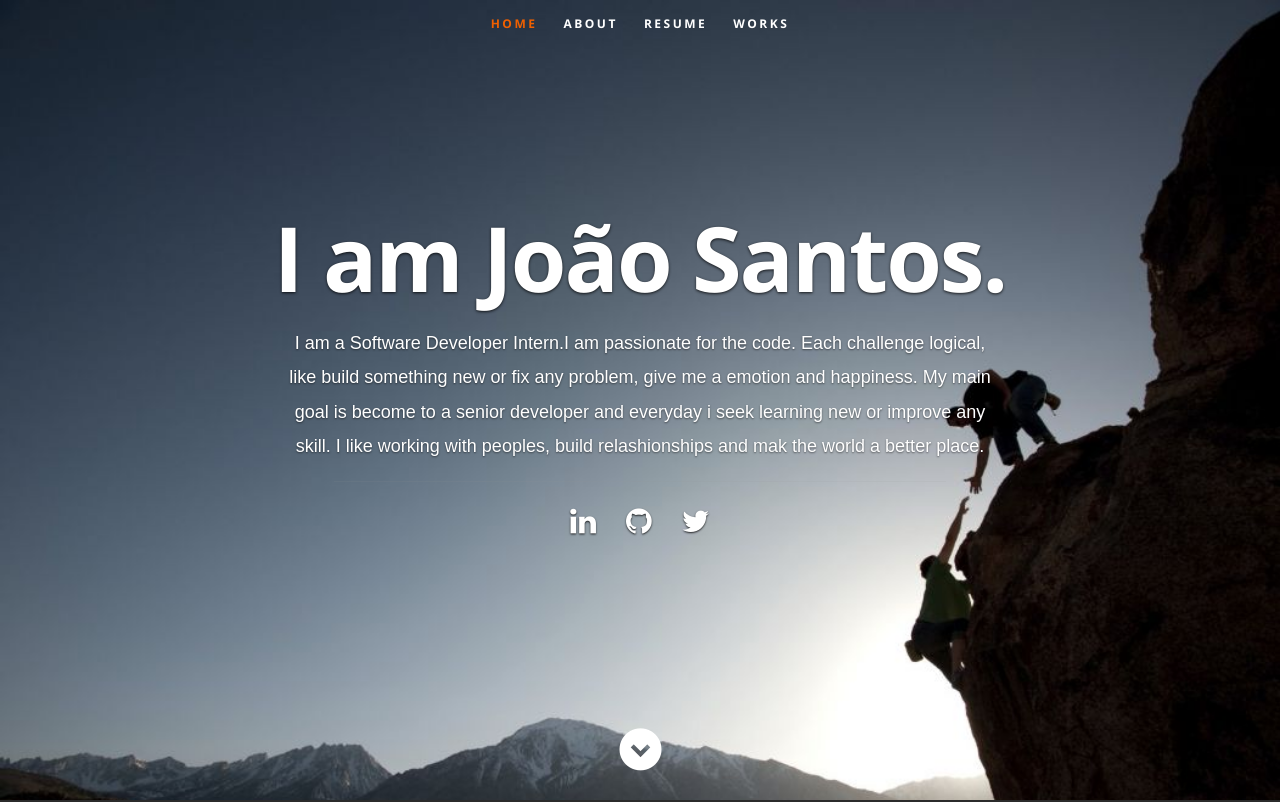
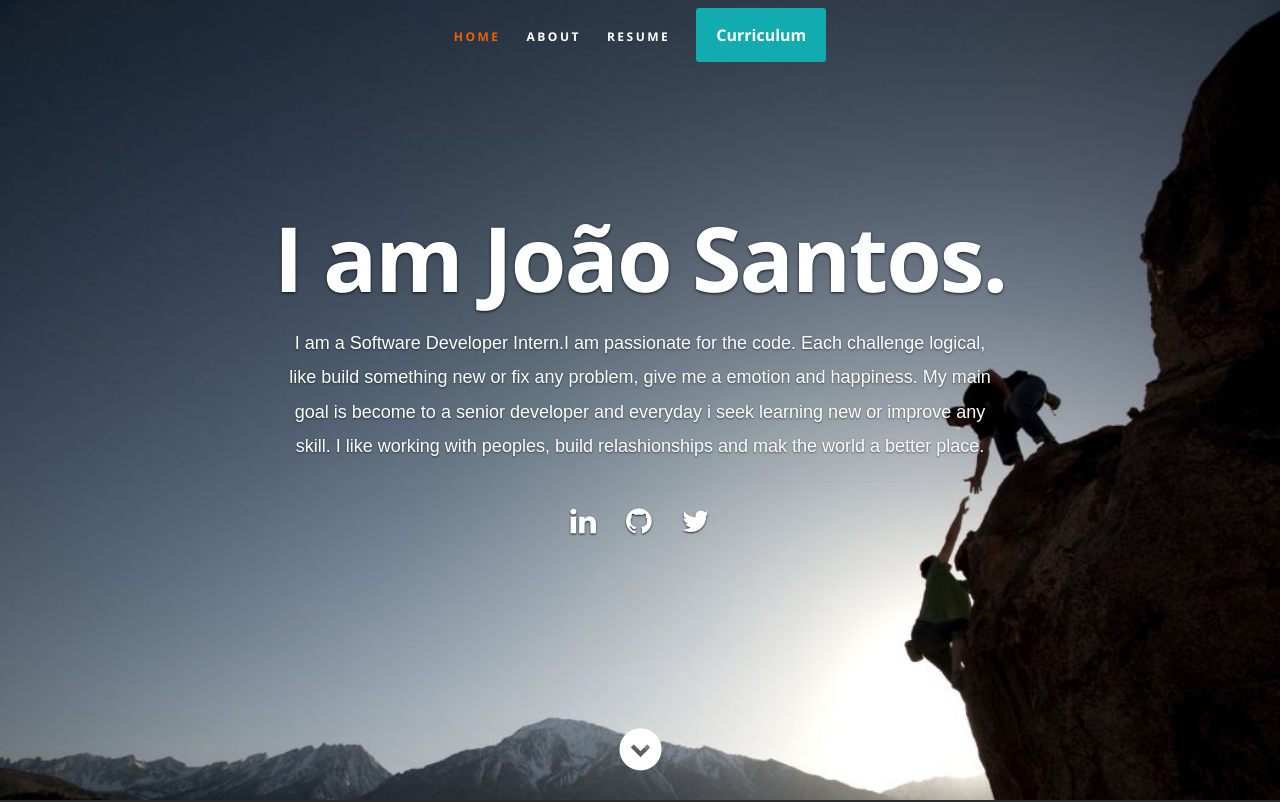
Before and after one commit to joaocika93/joaocika93.github.io, a React (Create React App) app: page / in a window 1280 px wide. Shown: the top 802 px of the page. Built offline with nearby package versions, Linux system fonts and the light colour scheme; some icons are missing.

Commit message:
Add files via upload

```diff
--- a/src/components/Header.js
+++ b/src/components/Header.js
@@ -1,4 +1,5 @@
 import React, { Component } from 'react';
+import Curriculum from '../components/curriculo.pdf'
 export default class Header extends Component {
   render() {
     let resumeData = this.props.resumeData;
@@ -13,7 +14,7 @@ export default class Header extends Component {
                <li className="current"><a className="smoothscroll" href="#home">Home</a></li>
                <li><a className="smoothscroll" href="#about">About</a></li>
              <li><a className="smoothscroll" href="#resume">Resume</a></li>
-               <li><a className="smoothscroll" href="#portfolio">Works</a></li>
+             <li><a href={Curriculum} target="_blanck"><button>Curriculum</button></a></li>
             </ul>
          </nav>
 
```
Also changed, not shown: 1 other file (tests, documents, lock files or other folders).
